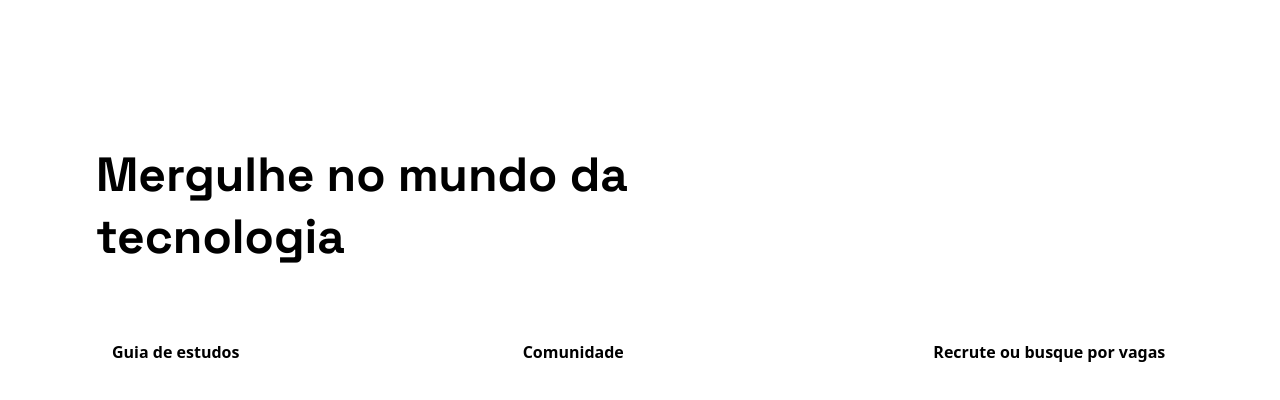
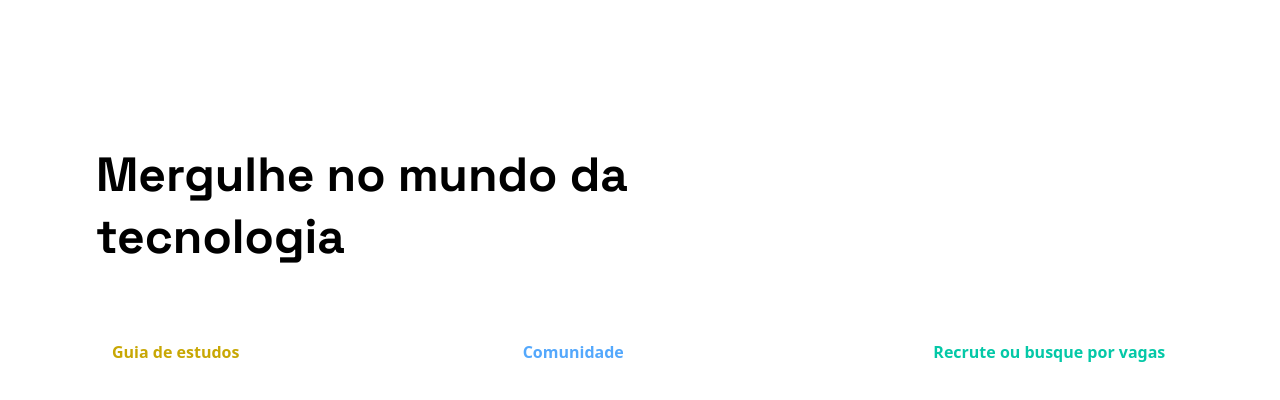
Before and after one commit to dansenpir/programeiros, a Next.js app: page /components/Home/Dive in a window 1280 px wide. Shown: the top 400 px of the page. Built offline with nearby package versions, Linux system fonts and the light colour scheme.

Commit message:
style: update tailwind color classes

```diff
--- a/src/components/TelegramButton/index.tsx
+++ b/src/components/TelegramButton/index.tsx
@@ -1,7 +1,7 @@
 export default function TelegramButton() {
   return (
     <a href='https://t.me/+p8PHV0M348k3NjE5' target='_blank' rel='noreferrer'>
-      <button className='flex items-center border-1 border-solid border-btn-border rounded-xl py-1 px-4 md:px-5 lg:py-2 lg:px-5 xl:py-2.5 xl:px-10 text-xs lg:text-base text-btn-border font-grotesk font-normal leading-5'>
+      <button className='flex items-center border-1 border-solid rounded-xl py-1 px-4 md:px-5 lg:py-2 lg:px-5 xl:py-2.5 xl:px-10 text-xs lg:text-base font-grotesk font-normal leading-5'>
         <img
           className='w-4 lg:w-6 xl:w-8'
           src='/images/telegram_logo.svg'
--- a/src/pages/components/Home/Dive/BoxDive/index.tsx
+++ b/src/pages/components/Home/Dive/BoxDive/index.tsx
@@ -1,7 +1,7 @@
 export default function BoxDive({ titleColor, title, message, setClassName }) {
   return (
     <div
-      className={`bg-p-shadow h-24 w-full md:w-1/3 flex flex-col justify-center px-4 rounded-xl ${setClassName}`}>
+      className={`h-24 w-full md:w-1/3 flex flex-col justify-center px-4 rounded-xl ${setClassName}`}>
       <h3
         className={`font-grotestk font-bold text-sm xl:text-base leading-5 ${titleColor}`}>
         {title}
--- a/src/pages/components/Home/Dive/index.tsx
+++ b/src/pages/components/Home/Dive/index.tsx
@@ -3,24 +3,24 @@ import BoxDive from './BoxDive';
 export default function Dive() {
   return (
     <section>
-      <h1 className='text-p-shadow font-grotesk font-bold text-2xl md:text-3xl lg:text-4xl xl:text-5xl px-10 xl:px-24 xl:leading-24 mt-36 w-4/5 md:w-3/5'>
+      <h1 className='font-grotesk font-bold text-2xl md:text-3xl lg:text-4xl xl:text-5xl px-10 xl:px-24 xl:leading-24 mt-36 w-4/5 md:w-3/5'>
         Mergulhe no mundo da tecnologia
       </h1>
       <div className='flex flex-col md:flex-row justify-between mt-16 mx-10 md:mx-0'>
         <BoxDive
-          titleColor={'text-split-complementary'}
+          titleColor={'text-orange'}
           title='Guia de estudos'
           message='Aprenda aquela tão sonhada tecnologia.'
           setClassName={'mb-32 md:mb-0 md:ml-10 xl:ml-24 lg:mr-36'}
         />
         <BoxDive
-          titleColor={'text-text-main'}
+          titleColor={'text-blue'}
           title={'Comunidade'}
           message={'Um espaço para aprender, ensinar e criar portfólio.'}
           setClassName={'mb-32 md:mb-0 md:mx-5 lg:mx-0'}
         />
         <BoxDive
-          titleColor={'text-title-green'}
+          titleColor={'text-green'}
           title={'Recrute ou busque por vagas'}
           message={'Contrate desenvolvedores ou encontre sua vaga.'}
           setClassName={'md:mr-10 xl:mr-24 lg:ml-36'}
--- a/src/pages/components/Home/Footer/index.tsx
+++ b/src/pages/components/Home/Footer/index.tsx
@@ -3,7 +3,7 @@ import Social from './Social';
 export default function Footer() {
   return (
     <footer>
-      <div className='bg-bg-main py-12 md:py-20'>
+      <div className='bg-white py-12 md:py-20'>
         <div className='flex items-center justify-between px-10 xl:px-24'>
           <div className='w-1/4 md:w-2/12 xl:w-full'>
             <img src='/images/p_logo_blue_white.svg' alt='Logo Programeiros' />
@@ -11,7 +11,7 @@ export default function Footer() {
           <Social />
         </div>
       </div>
-      <div className='bg-p-shadow py-6 md:py-20'>
+      <div className='py-6 md:py-20'>
         <div className='flex justify-between text-white font-overpass font-normal text-xs lg:text-base leading-6 px-10 xl:px-24'>
           <div className='flex flex-col md:flex-row'>
             <p>Termos</p>
--- a/src/pages/components/Home/Highlight/index.tsx
+++ b/src/pages/components/Home/Highlight/index.tsx
@@ -4,7 +4,7 @@ export default function Highlight() {
   return (
     <section className='flex flex-col sm:flex-row items-center justify-between mt-16 px-10 xl:px-24'>
       <div>
-        <h1 className='text-xl md:text-2xl lg:text-4xl lg:leading-10 xl:text-5xl xl:leading-24 text-title-green font-grotesk font-bold w-auto md:w-5/6 xl:w-4/6'>
+        <h1 className='text-xl md:text-2xl lg:text-4xl lg:leading-10 xl:text-5xl xl:leading-24 text-green font-grotesk font-bold w-auto md:w-5/6 xl:w-4/6'>
           Aprenda programação na prática com outros membros da comunidade.
         </h1>
         <h3 className='font-overpass font-light text-white text-sm md:text-md lg:text-xl lg:leading-7 xl:text-2-5xl xl:leading-9 pt-6 md:w-5/6 lg:w-4/6 xl:w-3/6'>
--- a/src/pages/index.tsx
+++ b/src/pages/index.tsx
@@ -5,7 +5,7 @@ import Dive from './components/Home/Dive';
 
 export default function Home() {
   return (
-    <main className='w-full max-w-full min-h-screen bg-bg-main'>
+    <main className='w-full max-w-full min-h-screen bg-white'>
       <Header />
       <Highlight />
       <Dive />
```
